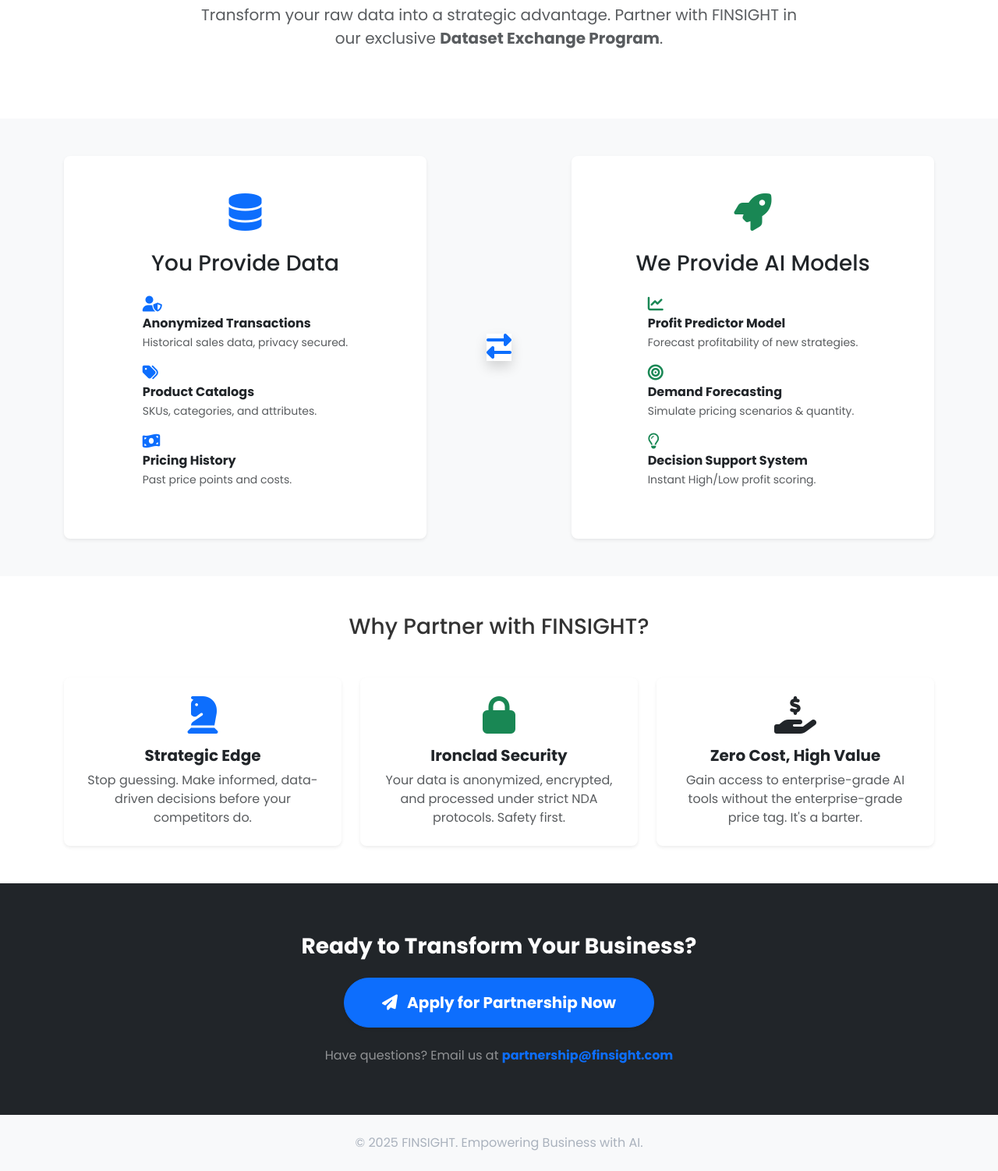
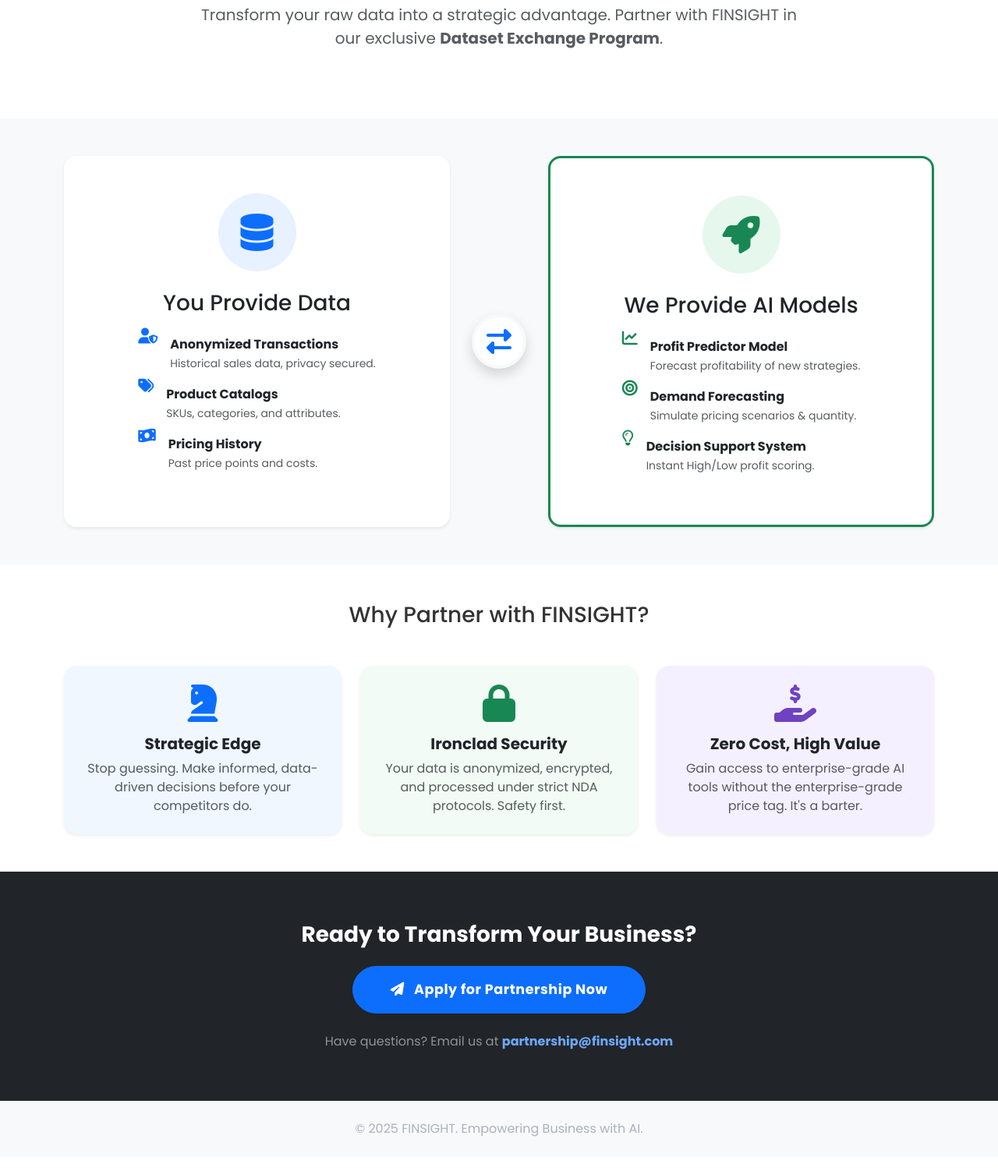
Before and after one commit to patrick12354/FINSIGHT, a Flask app: page /collaboration in a window 1280 px wide. Shown: the part 384-1886 px from the top of the page at 78% size. After the commit the page ends 1842 px from the top, so only its background shows below. Run offline with Flask 3, Linux system fonts and the light colour scheme; some libraries are stand-ins or nearby versions.

Commit message:
edit css page collaborate with us
added: icon

```diff
--- a/frontend/static/style.css
+++ b/frontend/static/style.css
@@ -161,9 +161,90 @@
 }
 
 /* --- Collaboration Page --- */
-.proposal-card {
-    border-left: 5px solid var(--primary-color);
-    background-color: var(--light-gray);
+.bg-primary-soft { background-color: #e7f1ff; }
+.bg-success-soft { background-color: #e6f8ed; }
+.bg-blue-soft { background-color: #f0f7ff; }
+.bg-green-soft { background-color: #f2fbf5; }
+.bg-purple-soft { background-color: #f5f0ff; }
+.text-purple { color: #6f42c1; }
+.text-primary-light { color: #6ea8fe; }
+
+/* --- Icon Circles --- */
+.icon-circle {
+    width: 100px;
+    height: 100px;
+    border-radius: 50%;
+    display: flex;
+    align-items: center;
+    justify-content: center;
+}
+
+/* --- Exchange Cards Section --- */
+.exchange-container {
+    position: relative;
+}
+
+.exchange-card {
+    border-radius: 1rem !important;
+    transition: transform 0.3s ease;
+    z-index: 0;
+}
+
+@media (min-width: 768px) {
+    .left-card { margin-right: -30px; }
+    .right-card { margin-left: -30px; }
+}
+
+.exchange-card:hover {
+    transform: translateY(-5px);
+}
+
+.highlight-border {
+    border: 3px solid #198754 !important;
+}
+
+/* --- Feature Lists --- */
+.feature-list li {
+    display: flex;
+    align-items: flex-start;
+}
+
+/* --- Center Arrow Circle --- */
+.exchange-arrow-circle {
+    width: 70px;
+    height: 70px;
+    border-radius: 50%;
+    display: flex;
+    align-items: center;
+    justify-content: center;
+    z-index: 10;
+    border: 4px solid #f8f9fa;
+}
+
+/* --- Benefit Cards --- */
+.benefit-card {
+    border-radius: 1rem !important;
+    transition: all 0.3s ease;
+}
+
+.benefit-card:hover {
+    transform: translateY(-5px);
+    box-shadow: 0 1rem 3rem rgba(0,0,0,.1) !important;
+}
+
+/* --- CTA Button --- */
+.cta-button {
+    font-size: 1.1rem;
+    letter-spacing: 0.5px;
+    transition: all 0.3s ease;
+    border-color: #0d6efd;
+}
+
+.cta-button:hover {
+    transform: scale(1.05);
+    box-shadow: 0 0.5rem 1rem rgba(13, 110, 253, 0.4) !important;
+    background-color: #0b5ed7;
+    border-color: #0a58ca;
 }
 
 /* --- Footer --- */
```
